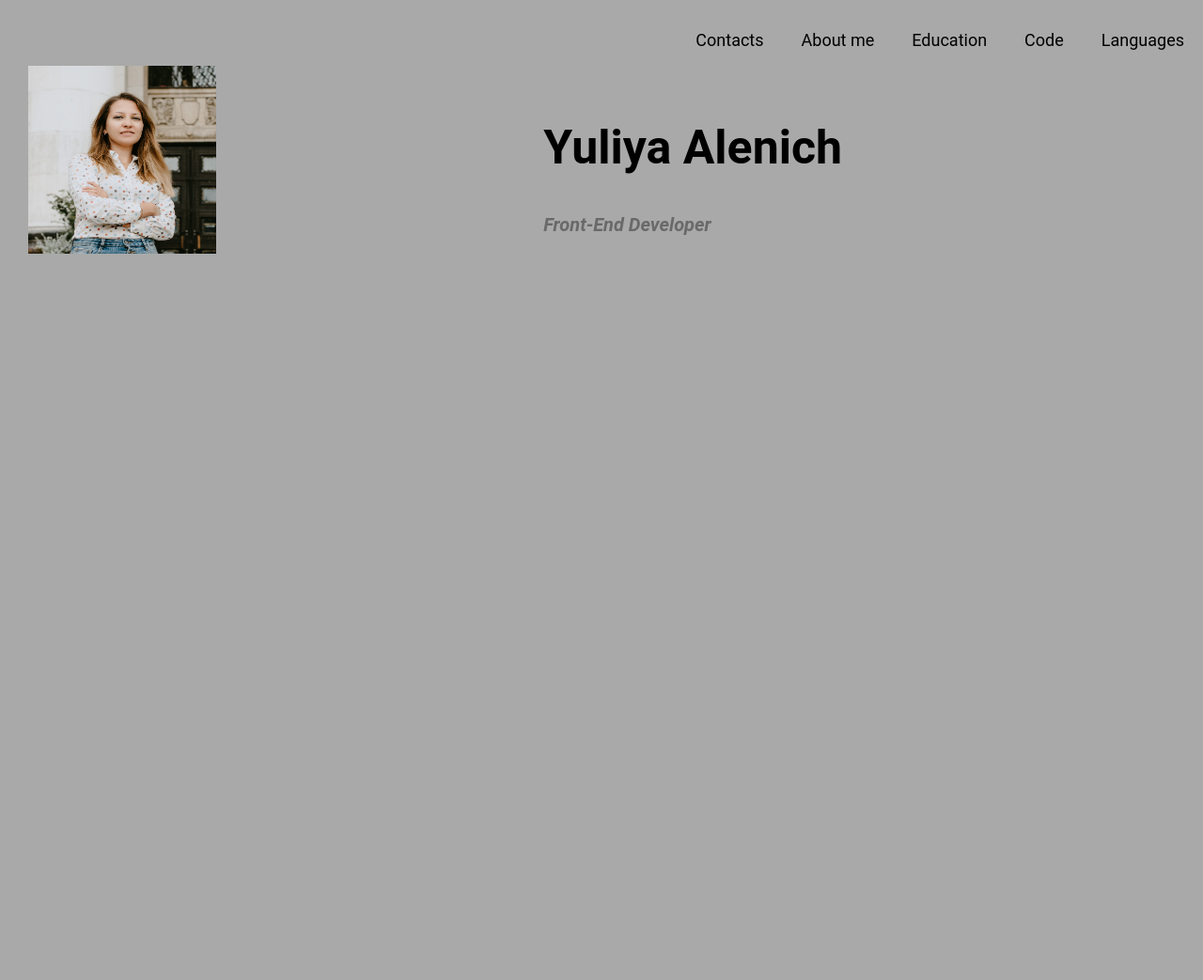
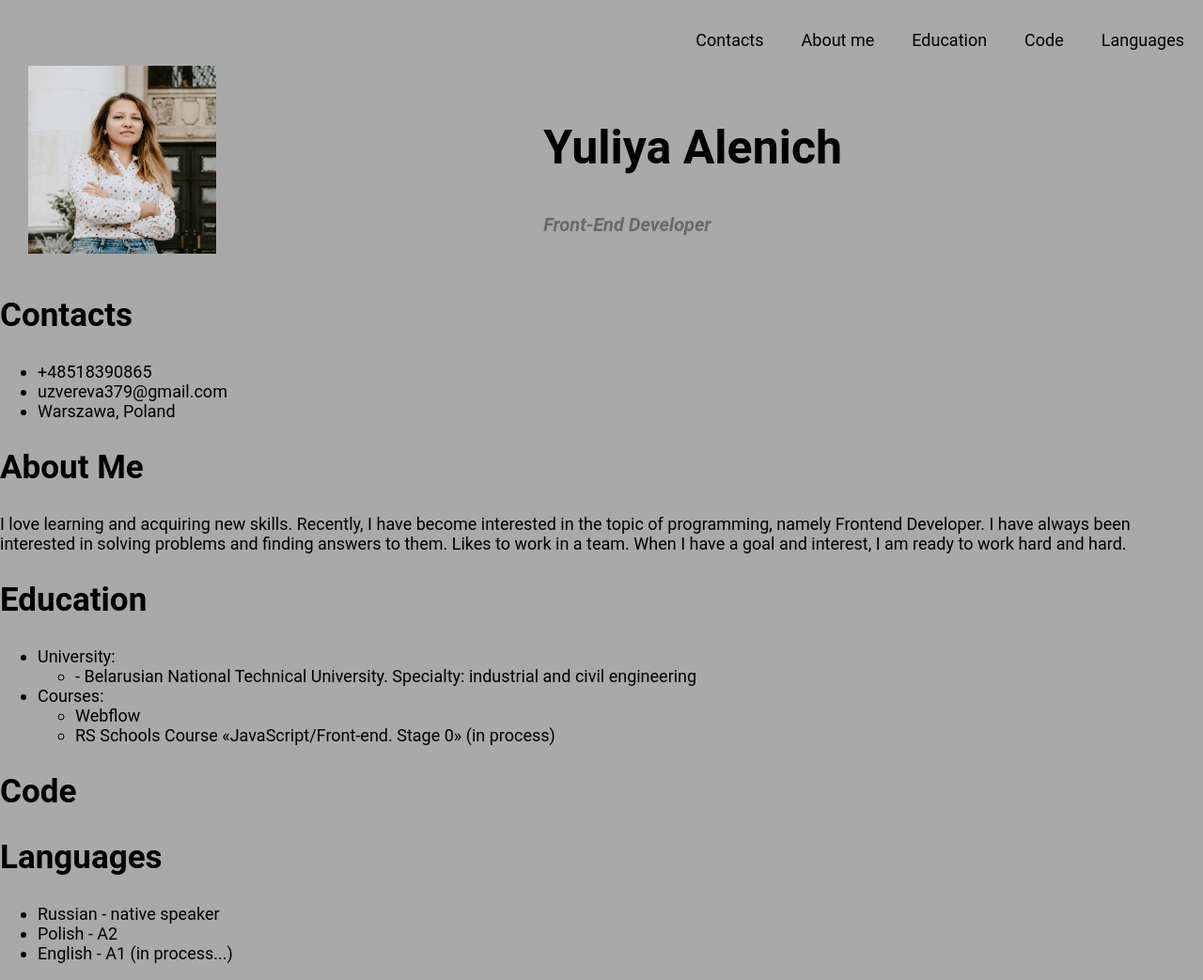
Before and after one commit to YuliyaAlenich/rsschool-cv, a plain HTML site: page index.html in a window 1280 px wide. Shown: the whole page at 94% size. Before the commit the page ends 800 px from the top, so only its background shows below. Drawn offline with Linux system fonts and the light colour scheme; a web font is replaced by a local one.

Commit message:
created the main block of the site

```diff
--- a/index.html
+++ b/index.html
@@ -37,3 +37,61 @@
         <img class="foto" src="./assets/img/image.jpg" alt="my photo" width="180" height="200">
       </div>
     </header>
+
+    <main class="main-container">
+        <div class="container">
+            <section class="section-header" id="contacts">
+                   <h2 class="section-title-1"> Contacts</h2>
+                <ul >
+                    <li>+48518390865</li>
+                    <li>uzvereva379@gmail.com</li>
+                    <li>Warszawa, Poland</li>
+                </ul>
+            </section>
+
+            <section  class="section-header" id="about">
+                    <h2 class="section-title-1"> About Me </h2>
+                <p> I love learning and acquiring new skills.
+                    Recently, I have become interested in the topic of programming, namely Frontend Developer. I have always been interested in solving problems and finding answers to them. Likes to work in a team.
+                    When I have a goal and interest, I am ready to work hard and hard.</p>
+            </section>
+
+            <section class="section-header" id="education">
+                    <h2 class="section-title-1">Education</h2>
+                    <ul>
+                        <li>University:</li>
+                        <ul>
+                            <li> - Belarusian National Technical University. Specialty: industrial and civil engineering</li>
+                        </ul>
+                        <li>Courses:</li>
+                        <ul>
+                            <li>Webflow</li>
+                            <li>RS Schools Course «JavaScript/Front-end. Stage 0» (in process)</li>
+                        </ul>
+                    </ul>
+            </section>
+
+            <section class="section-header" id="code">
+                <h2 class="section-title-1">Code</h2>
+
+
+            </section>
+
+            <section class="section-header" id="english">
+                <h2 class="section-title-1">Languages</h2>
+                <ul>
+                    <li>Russian - native speaker</li>
+                    <li>Polish - A2</li>
+                    <li>English - A1 (in process...)</li>
+                </ul>
+
+            </section>
+
+        </div>
+
+</main>
+<footer>
+
+</footer>
+</body>
+</html>
```
